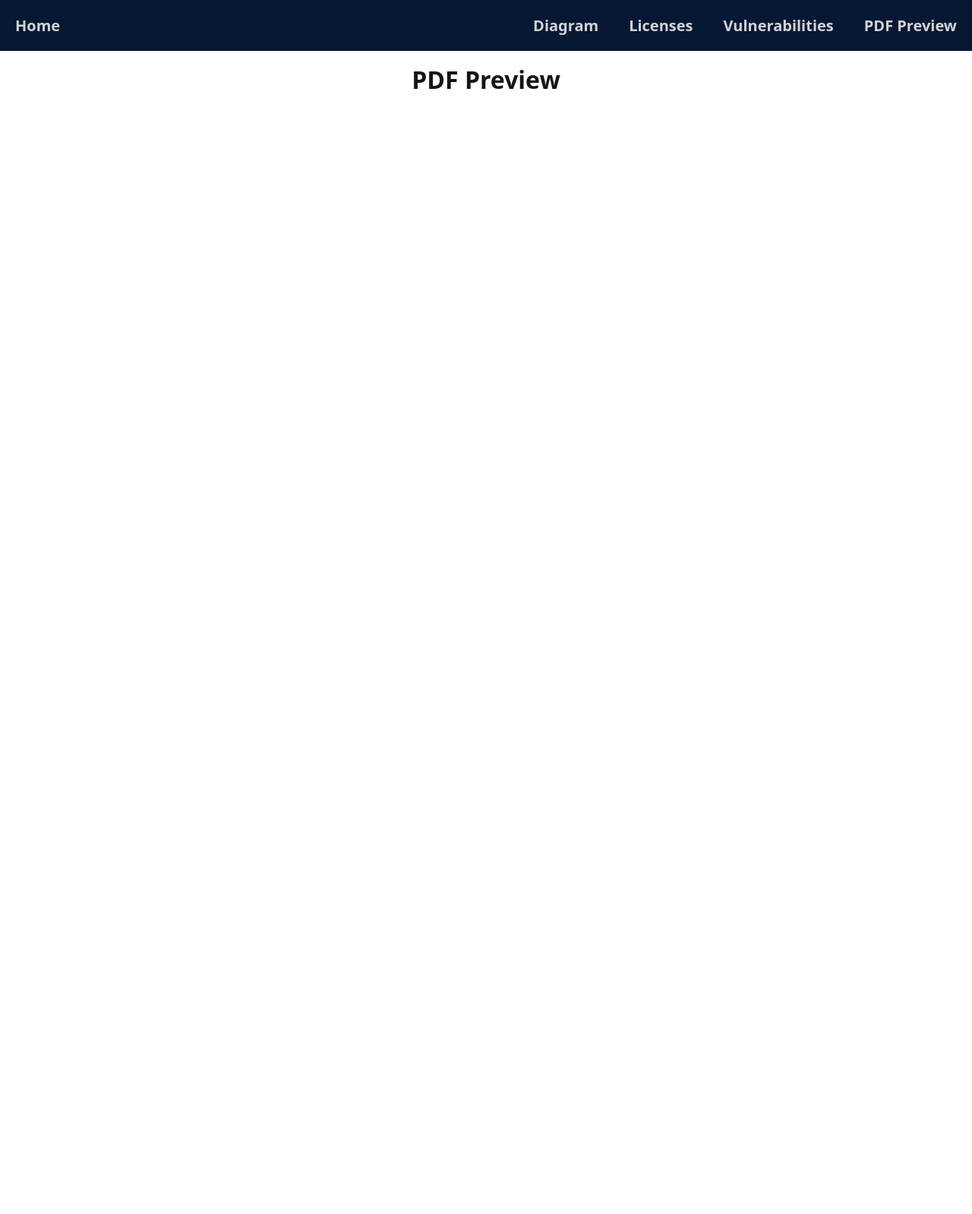
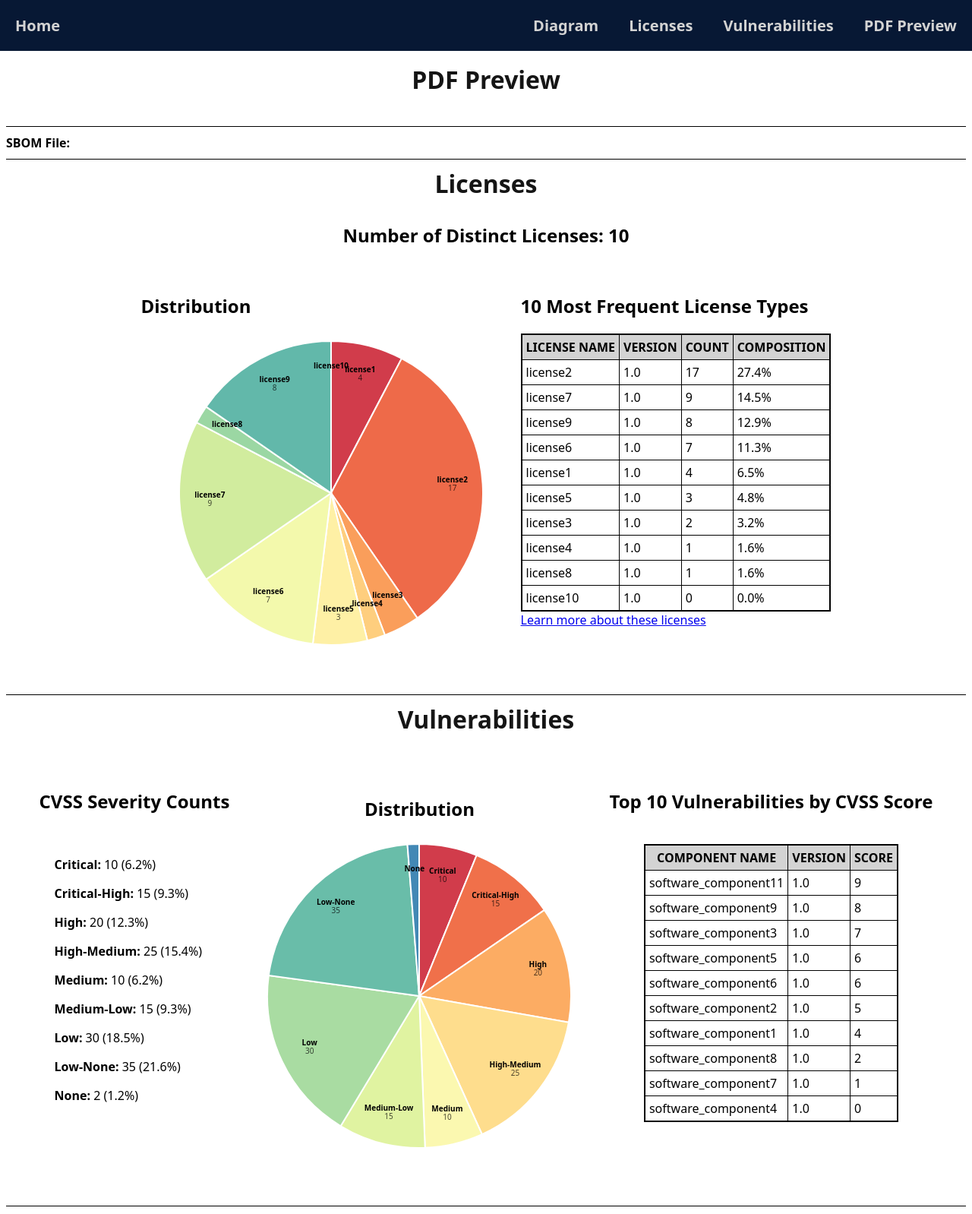
Before and after one commit to csci-435-fall-2024/csci-435-24_p3_sbom_viz, a Django app: page /pdf-preview/ in a window 1280 px wide. Shown: the whole page at 76% size. Before the commit the page ends 117 px from the top, so only its background shows below. Run offline with Django 5.2, Linux system fonts and the light colour scheme; data that the repository does not hold is empty.

Commit message:
Filled out the PDF Preview page

```diff
--- a/Code/sbom_viz/sbom_viz/static/sbom_viz/css/styles.css
+++ b/Code/sbom_viz/sbom_viz/static/sbom_viz/css/styles.css
@@ -204,6 +204,7 @@ text.show-more{ /* The '+' or '-' text */
   margin-top: 20px;
   display: flex;
   flex-direction: row;
+  flex-wrap: wrap;
   justify-content: center;
 }
 
@@ -250,3 +251,9 @@ text.show-more{ /* The '+' or '-' text */
   color: #AAAAEE;
   text-decoration: underline;
 }
+
+.sep { /* separator between different regions on PDF preview page */
+  border-top: 1px solid black;
+  width: 100%;
+  margin: 10px 0px;
+}
--- a/Code/sbom_viz/sbom_viz/static/sbom_viz/js/licenses_pie.js
+++ b/Code/sbom_viz/sbom_viz/static/sbom_viz/js/licenses_pie.js
@@ -24,7 +24,7 @@ const margin = 50;
 
 let radius = Math.min(width, height) / 2 - margin
 
-const svg = d3.select("#pie-chart-container")
+const svg = d3.select("#license-pie-chart-container")
                 .append("svg")
                     .attr("width", width)
                     .attr("height", height)
@@ -95,21 +95,8 @@ svg.selectAll("text")
             .text(d => d.data.count));
 
 
-/* Sum number of vulnerabilities to show as a percentage */
-var num_vulnerabilities = 0;
+/* Sum number of licenses to show as a percentage */
+/*var num_vulnerabilities = 0;
 for (var i = 0; i < data.length; i++){
     num_vulnerabilities += data[i].count;
-}
-
-/* Add CVSS count text at top left of page for each category of vulnerability found*/
-const container = document.querySelector("#severity-lines")
-data.forEach(d => {
-    const p = document.createElement("p");
-    const span = document.createElement("span");
-    const percentage = (100*(d.count / num_vulnerabilities)).toFixed(1);
-    span.textContent = `${d.name}: `;
-    span.className = "bold";
-    p.appendChild(span);
-    p.appendChild(document.createTextNode(`${d.count} (${percentage}%)`));
-    container.appendChild(p);
-});
+}*/
--- a/Code/sbom_viz/sbom_viz/static/sbom_viz/js/licenses_table.js
+++ b/Code/sbom_viz/sbom_viz/static/sbom_viz/js/licenses_table.js
@@ -15,7 +15,7 @@ var data = [
   ]
 
   function tabulate(data, columns) {
-	var table = d3.select('.table').append('table')
+	var table = d3.select('#license-table').append('table')
         .style("border", "2px black solid")
         .style("border-collapse", "collapse");
 	var thead = table.append('thead');
--- /dev/null
+++ b/Code/sbom_viz/sbom_viz/static/sbom_viz/js/pdfPreview.js
@@ -0,0 +1,8 @@
+async function setFilenameText() {
+    let response = await fetch("http://127.0.0.1:8000/filename");
+    let json = await response.json();
+    console.log(json);
+    document.getElementById("filename-field").textContent = json["filename"];
+}
+
+setFilenameText();
--- a/Code/sbom_viz/sbom_viz/static/sbom_viz/js/vulnerabilities_table.js
+++ b/Code/sbom_viz/sbom_viz/static/sbom_viz/js/vulnerabilities_table.js
@@ -22,7 +22,7 @@ var data = [
    */
 
   function tabulate(data, columns) {
-	var table = d3.select('.table').append('table')
+	var table = d3.select('#vulner-table').append('table')
         .style("border", "2px black solid")
         .style("border-collapse", "collapse");
 	var thead = table.append('thead');
--- a/Code/sbom_viz/sbom_viz/templates/sbom_viz/pdf_preview.html
+++ b/Code/sbom_viz/sbom_viz/templates/sbom_viz/pdf_preview.html
@@ -7,6 +7,12 @@
     <title>Licenses</title>
 </head>
 <body>
+    <script type="module" src="../../static/sbom_viz/js/licenses_pie.js"></script>
+    <script type="module" src="../../static/sbom_viz/js/licenses_table.js"></script>
+    <script type="module" src="../../static/sbom_viz/js/vulnerabilities_pie.js"></script>
+    <script type="module" src="../../static/sbom_viz/js/vulnerabilities_table.js"></script>
+    <script type="module" src="../../static/sbom_viz/js/pdfPreview.js"></script>
+
     <div class="header">
         <a href="http://127.0.0.1:8000/" id="home-link">Home</a>
         <a href="http://127.0.0.1:8000/diagram" id="diagram-link" class="right">Diagram</a>
@@ -16,6 +22,50 @@
     </div>
     <div class="body-space"> <!-- Put all page content inside this div (body-space) so it will not be drawn beneath the navigation bar. -->
         <div class="centered-title">PDF Preview</div>
+        <div class="sep"></div>
+        <div id="overview-content">
+            <div><span class="bold">SBOM File: </span><span id="filename-field"></span></div>
+        </div>
+        <div class="sep"></div>
+        <div id="license-content">
+            <div class="centered-title">Licenses</div>
+
+            <div id="license-count-container" class="severity">
+                <h2 class="centered">Number of Distinct Licenses: <span id="number-distinct-licenses">15</span></h2>
+            </div>
+            <div id="top-view">
+                <div id="license-distribution-container" class="distribution">
+                    <h2>Distribution</h2>
+                    <div id="license-pie-chart-container"></div>
+                </div>
+                <div class="license-table-container">
+                    <h2>10 Most Frequent License Types</h2>
+                    <div id="license-table" class="table"></div>
+                    <a id="license-documentation-link" href="https://spdx.org/licenses/" target="_" class="hyperlink">Learn more about these licenses</a>
+                </div>
+            </div>
+        </div>
+        <div class="sep"></div>
+        <div id="vulnerability-content">
+            <div class="centered-title">Vulnerabilities</div>
+
+            <div id="top-view">
+                <div id="severity-container" class="severity">
+                    <h2>CVSS Severity Counts</h2>
+                    <div id="severity-lines"></div>
+                </div>
+                <div id="distribution-container" class="distribution">
+                    <h2>Distribution</h2>
+                    <div id="pie-chart-container"></div>
+                </div>
+                <div class="vulner-table-container">
+                    <h2>Top 10 Vulnerabilities by CVSS Score</h2>
+                    <div id="vulner-table" class="table"></div>
+                </div>
+            </div>
+
+        </div>
+        <div class="sep"></div>
     </div>
 </body>
 </html>
--- a/Code/sbom_viz/sbom_viz/templates/sbom_viz/vulnerabilities.html
+++ b/Code/sbom_viz/sbom_viz/templates/sbom_viz/vulnerabilities.html
@@ -34,7 +34,7 @@
             </div>
             <div class="vulner-table-container">
                 <h2>Top 10 Vulnerabilities by CVSS Score</h2>
-                <div class="table"></div>
+                <div id="vulner-table" class="table"></div>
             </div>
         </div>
     </div>
--- a/Code/sbom_viz/sbom_viz/urls.py
+++ b/Code/sbom_viz/sbom_viz/urls.py
@@ -30,6 +30,7 @@ urlpatterns = [
     path("tree/", views.get_tree, name = "get-tree"),
     path("id-data-map/", views.get_data_map, name = "get-map"),
     path("uploaded/", views.is_sbom_uploaded, name="uploaded"),
+    path("filename/", views.get_filename, name="get-filename"),
 
   # Previously used to get tree via HttpResponse to 127... /data.json
   # re_path(r"[a-zA-Z]*.json$", views.json, name = "json") # allow D3 to query for data as a JSON file
--- a/Code/sbom_viz/sbom_viz/views.py
+++ b/Code/sbom_viz/sbom_viz/views.py
@@ -115,6 +115,7 @@ sbom_parser = SBOMParser()
 data_map = {"SPDXRef-DOCUMENT": {"name": "SPDXRef-DOCUMENT"}}
 sbom_tree = {}
 uploaded = False    # represents whether an SBOM has been uploaded yet
+filename = ""
 
 # DEPRECATED -- will not work with page transitions from navigation bar links. See go_to_page_diagram for its replacement.
 def home(request):
@@ -170,6 +171,7 @@ def go_to_page_home(request):
 # Endpoint that takes a user to the tree diagram page when the link on the navigation bar is clicked
 def go_to_page_diagram(request):
     global uploaded
+    global filename
     # If no file has been uploaded yet, and the user tries to force the app to go to the tree diagram page without uploading a file (via the browser search bar), display a 403 Forbidden error.
     if len(request.FILES) == 0 and not uploaded:
         raise PermissionDenied()
@@ -177,6 +179,7 @@ def go_to_page_diagram(request):
     if request.method == "POST" and len(request.FILES) == 1:
         uploaded = True
         file = request.FILES["file-select-input"]
+        filename = file.name
         print(type(file))
         sbom_parser.parse_file(file.temporary_file_path())
         file_contents = ""
@@ -196,3 +199,7 @@ def go_to_page_vulnerabilities(request):
 # Endpoint that takes a user to the PDF Preview page when the link on the navigation bar is clicked
 def go_to_page_pdf_preview(request):
     return render(request, 'sbom_viz/pdf_preview.html')
+
+def get_filename(request):
+    global filename
+    return JsonResponse(data={"filename":filename})
```
Also changed, not shown: Code/sbom_viz/sbom_viz/templates/sbom_viz/licenses.html (+10 -10 lines).
